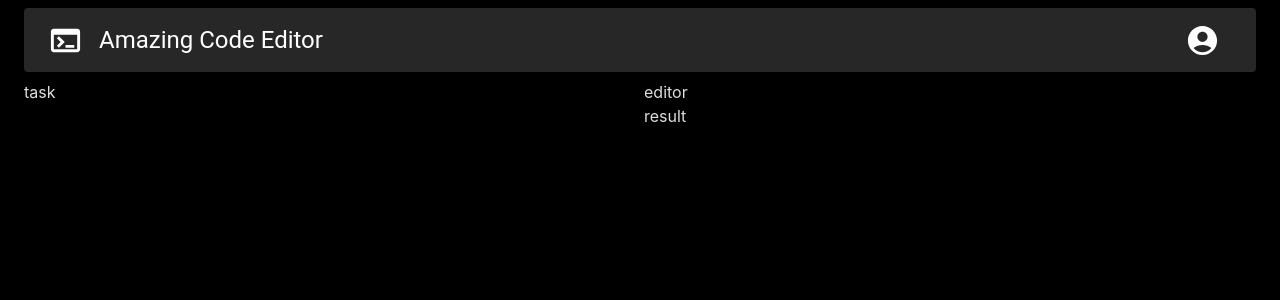
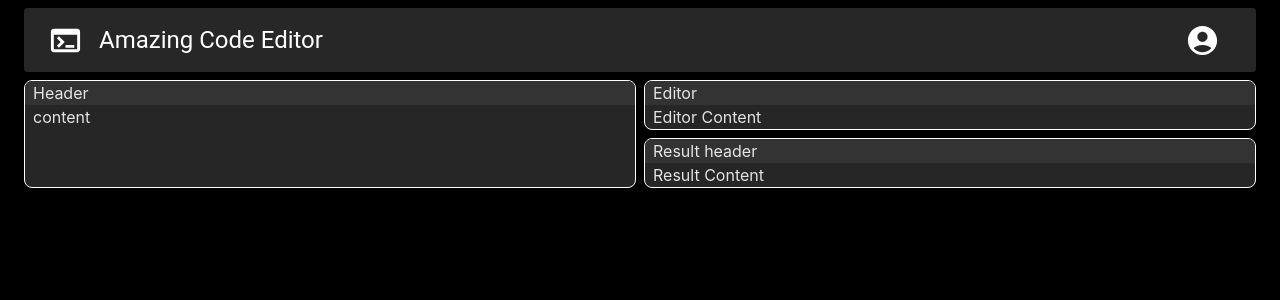
Before and after one commit to Tetrarium/code-editor, a React (Vite) app: page / in a window 1280 px wide. Shown: the top 300 px of the page. Built offline with nearby package versions, Linux system fonts and the light colour scheme.

Commit message:
make section component

```diff
--- a/src/App.tsx
+++ b/src/App.tsx
@@ -1,10 +1,16 @@
 import { Box, createTheme, Grid2 as Grid, ThemeProvider } from "@mui/material";
 
 import Layout from "./components/layout";
+import Section from "./components/sections/section";
 
 const darkTheme = createTheme({
   palette: {
     mode: 'dark',
+    primary: {
+      main: '#222',
+      dark: '#333',
+      light: '#800'
+    }
   },
 });
 
@@ -13,15 +19,22 @@ function App() {
     <ThemeProvider theme={darkTheme}>
       <Layout>
         <Grid container spacing={1}>
-          <Grid size={{ xs: 12, sm: 6 }}>
-            task
+          <Grid size={{ xs: 12, md: 6 }} alignItems='stretch'>
+            <Section>
+              <Box>Header</Box>
+              <Box>content</Box>
+            </Section>
           </Grid>
-          <Grid size={{ xs: 12, sm: 6 }}>
-            <Box>
-              editor
-            </Box>
-            <Box>
-              result
+          <Grid size={{ xs: 12, md: 6 }} >
+            <Box display="flex" gap={1} flexDirection="column" height={'100%'}>
+              <Section>
+                <>Editor</>
+                <>Editor Content</>
+              </Section>
+              <Section>
+                <>Result header</>
+                <>Result Content</>
+              </Section>
             </Box>
           </Grid>
         </Grid>
--- /dev/null
+++ b/src/components/sections/section.tsx
@@ -0,0 +1,43 @@
+import { FC, ReactNode } from "react";
+
+import { Box, styled } from "@mui/material";
+
+interface SectionProps {
+  children: [
+    ReactNode,
+    ReactNode,
+  ];
+}
+
+const Container = styled(Box)(({ theme }) => ({
+  border: '1px solid #fff',
+  borderRadius: theme.spacing(1),
+  flexGrow: 1,
+  overflow: "hidden",
+  backgroundColor: '#262626',
+  height: '100%',
+}));
+
+const Header = styled(Box)(({ theme }) => ({
+  backgroundColor: '#333333',
+  paddingLeft: theme.spacing(1),
+  paddingRight: theme.spacing(1),
+}));
+
+const Body = styled(Box)(({ theme }) => ({
+  paddingLeft: theme.spacing(1),
+  paddingRight: theme.spacing(1),
+}));
+
+const Section: FC<SectionProps> = ({ children }) => {
+  const [title, body] = children;
+
+  return (
+    <Container>
+      <Header>{title}</Header>
+      <Body>{body}</Body>
+    </Container>
+  );
+};
+
+export default Section;
```
Also changed, not shown: 1 other file (tests, documents, lock files or other folders).
